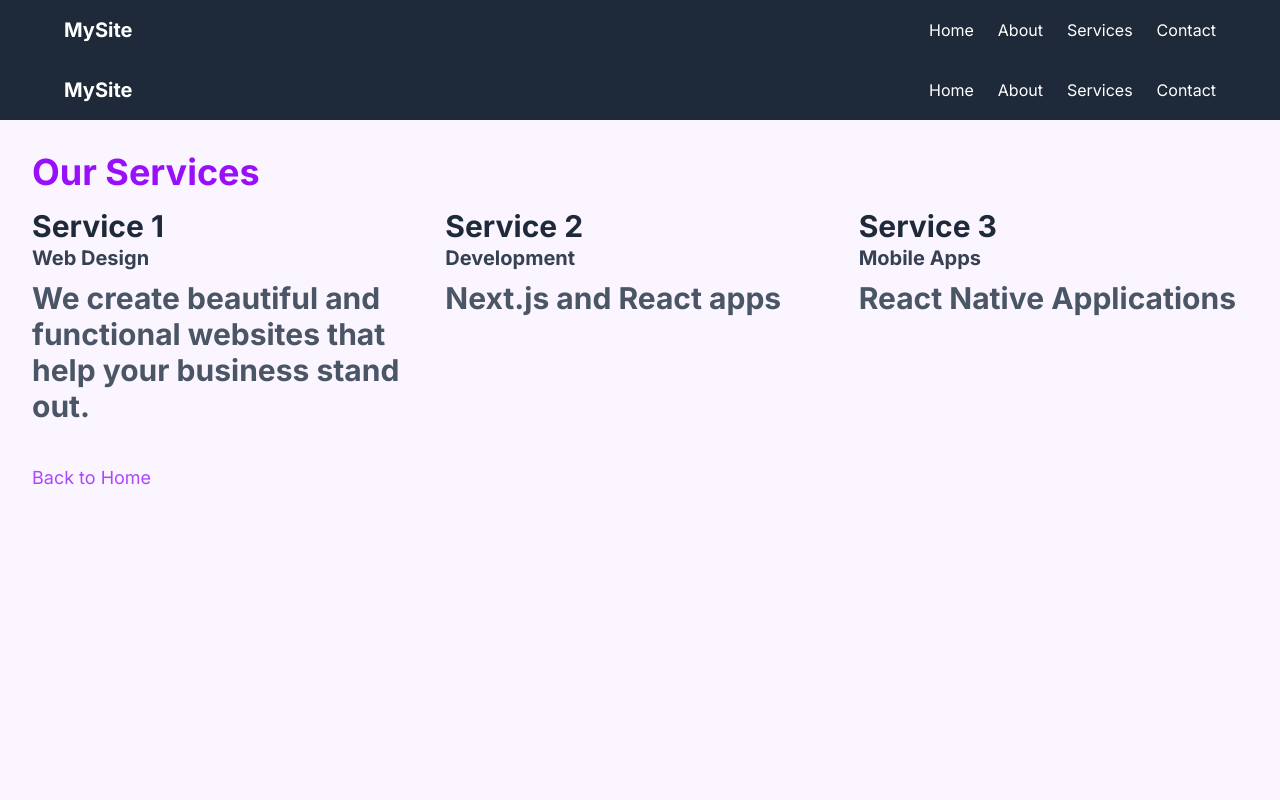
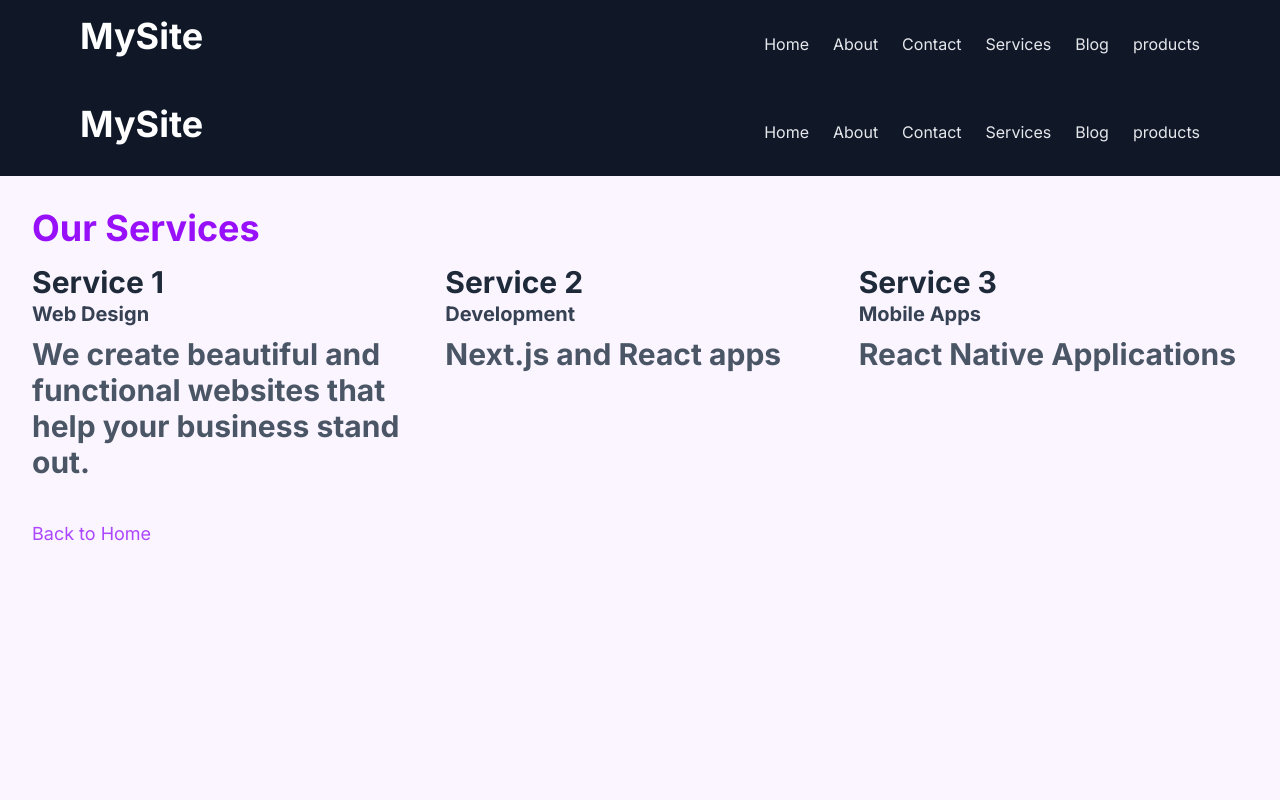
Before and after one commit to MahrooshNaeemAnwar/learning-Nextjs, a Next.js app in the folder my-first-next-app/: page /services in a window 1280 px wide. Shown: the top 800 px of the page. Built offline with nearby package versions, Linux system fonts and the light colour scheme.

Commit message:
Add Navbar and Footer components

```diff
--- a/my-first-next-app/app/components/Navbar.tsx
+++ b/my-first-next-app/app/components/Navbar.tsx
@@ -1,16 +1,23 @@
+"use client";
+
 import Link from "next/link";
+import { useState } from "react";
+import { usePathname } from "next/navigation";
+
 export default function Navbar(){
   return(
-        <nav className="bg-gray-800 text-white p-4">
-            <div className="max-w-6xl mx-auto flex justify-between items-center">
-                {/*Logo*/}
-                <Link href="/" className="text-xl font-bold">MySite</Link>
-                {/*Navigation Links*/}
+  <nav className="bg-gray-900 text-white">
+   <div className="max-w-6xl mx-auto px-4 py-4">
+    <div className="flex justify-between items-center">
+      <Link href ="/" className="text-4xl font-bold mb-4">MySite</Link>
       <div className="flex gap-6">
-                    <Link href="/" className="hover:text-gray-300">Home</Link>
-                    <Link href="/about" className="hover:text-gray-300">About</Link>
-                    <Link href="/services" className="hover:text-gray-300">Services</Link>
-                    <Link href="/contact" className="hover:text-gray-300">Contact</Link>
+        <Link href="/" className="text-gray-200 hover:text-gray-600">Home</Link>
+        <Link href="/about" className="text-gray-200 hover:text-gray-600">About</Link>
+        <Link href="/contact" className="text-gray-200 hover:text-gray-600">Contact</Link>
+        <Link href="/services" className="text-gray-200 hover:text-gray-600">Services</Link>
+        <Link href="/blog" className="text-gray-200 hover:text-gray-600">Blog</Link>
+        <Link href="/products" className="text-gray-200 hover:text-gray-600">products</Link>
+      </div>
     </div>
    </div>
   </nav>
```
Lines whose indentation alone changed are shown as unchanged.
